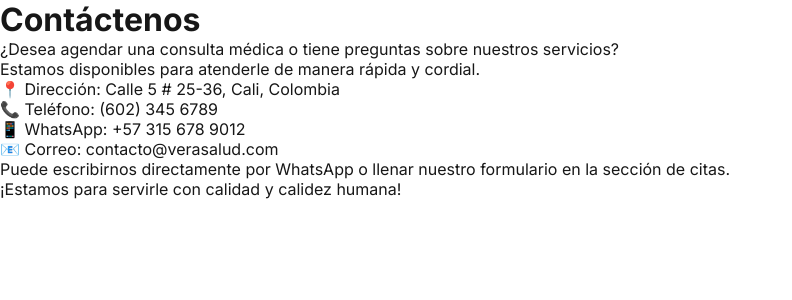
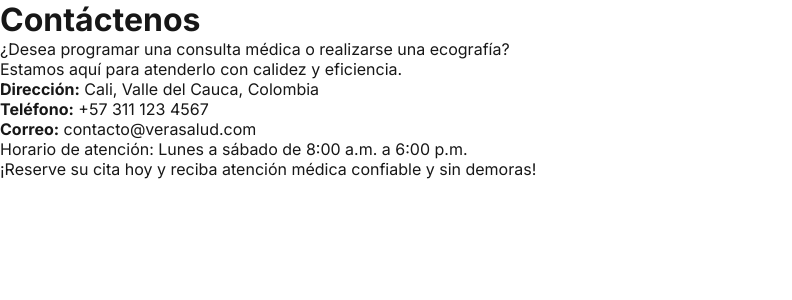
Before and after one commit to gstvgrc/verasalud-website, a Next.js app: page /contacto in a window 1280 px wide. Shown: the top 300 px of the page, without its empty margins (0-792 px from the left). Built offline with nearby package versions, Linux system fonts and the light colour scheme.

Commit message:
Update contacto page content

```diff
--- a/app/contacto/page.js
+++ b/app/contacto/page.js
@@ -2,8 +2,8 @@ import { Metadata } from "next";
 import Head from "next/head";
 
 export const metadata = {
-  title: "Contacto | VeraSalud Cali",
-  description: "Contáctenos para agendar su cita médica en VeraSalud: especialistas en medicina interna y ecografías en Cali. Atención rápida y sin demoras.",
+  title: "Contáctenos | VeraSalud Cali",
+  description: "Agende su cita médica en VeraSalud. Estamos ubicados en Cali. Comuníquese con nosotros para consultas, ecografías y electrocardiogramas.",
 };
 
 export default function ContactoPage() {
@@ -14,16 +14,15 @@ export default function ContactoPage() {
       </Head>
       <main>
         <h1>Contáctenos</h1>
-        <p>¿Desea agendar una consulta médica o tiene preguntas sobre nuestros servicios?</p>
-        <p>Estamos disponibles para atenderle de manera rápida y cordial.</p>
+        <p>¿Desea programar una consulta médica o realizarse una ecografía?</p>
+        <p>Estamos aquí para atenderlo con calidez y eficiencia.</p>
         <ul>
-          <li>📍 Dirección: Calle 5 # 25-36, Cali, Colombia</li>
-          <li>📞 Teléfono: (602) 345 6789</li>
-          <li>📱 WhatsApp: +57 315 678 9012</li>
-          <li>📧 Correo: contacto@verasalud.com</li>
+          <li><strong>Dirección:</strong> Cali, Valle del Cauca, Colombia</li>
+          <li><strong>Teléfono:</strong> +57 311 123 4567</li>
+          <li><strong>Correo:</strong> contacto@verasalud.com</li>
         </ul>
-        <p>Puede escribirnos directamente por WhatsApp o llenar nuestro formulario en la sección de citas.</p>
-        <p>¡Estamos para servirle con calidad y calidez humana!</p>
+        <p>Horario de atención: Lunes a sábado de 8:00 a.m. a 6:00 p.m.</p>
+        <p>¡Reserve su cita hoy y reciba atención médica confiable y sin demoras!</p>
       </main>
     </>
   );
```
